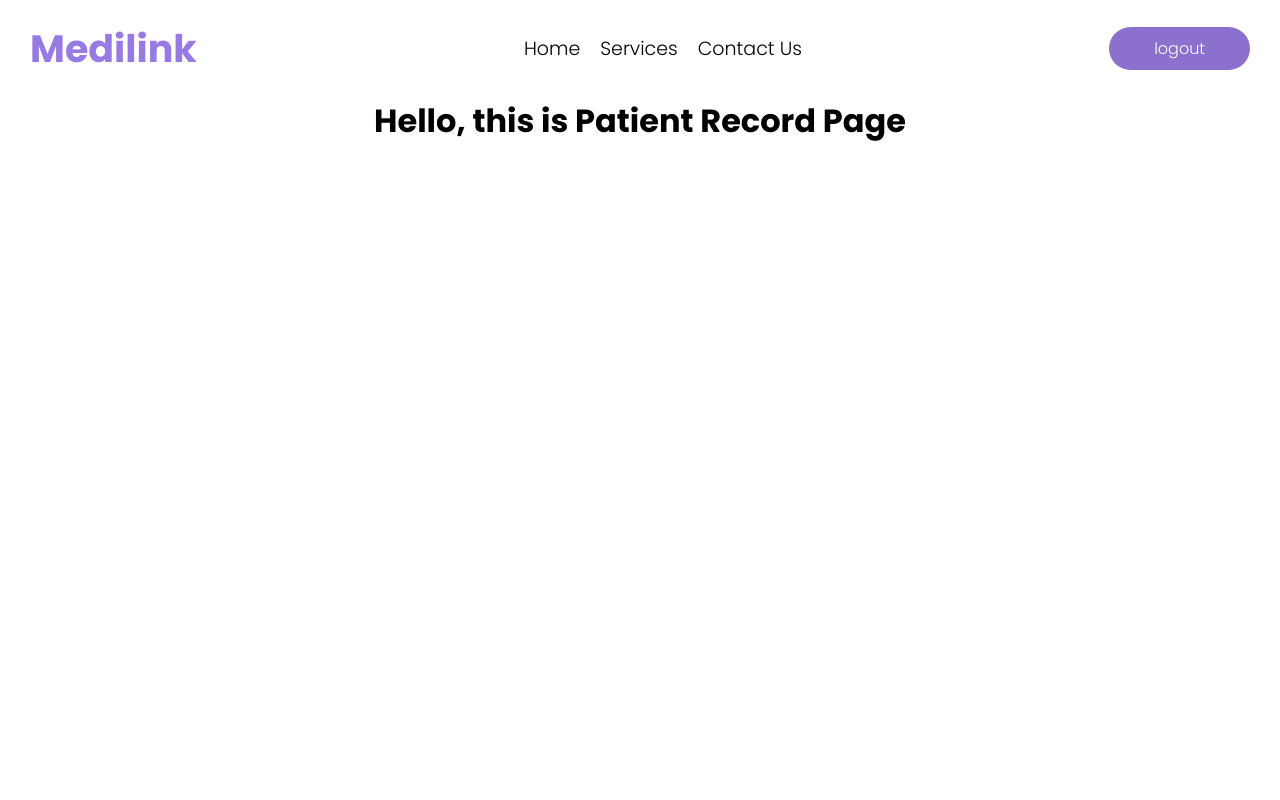
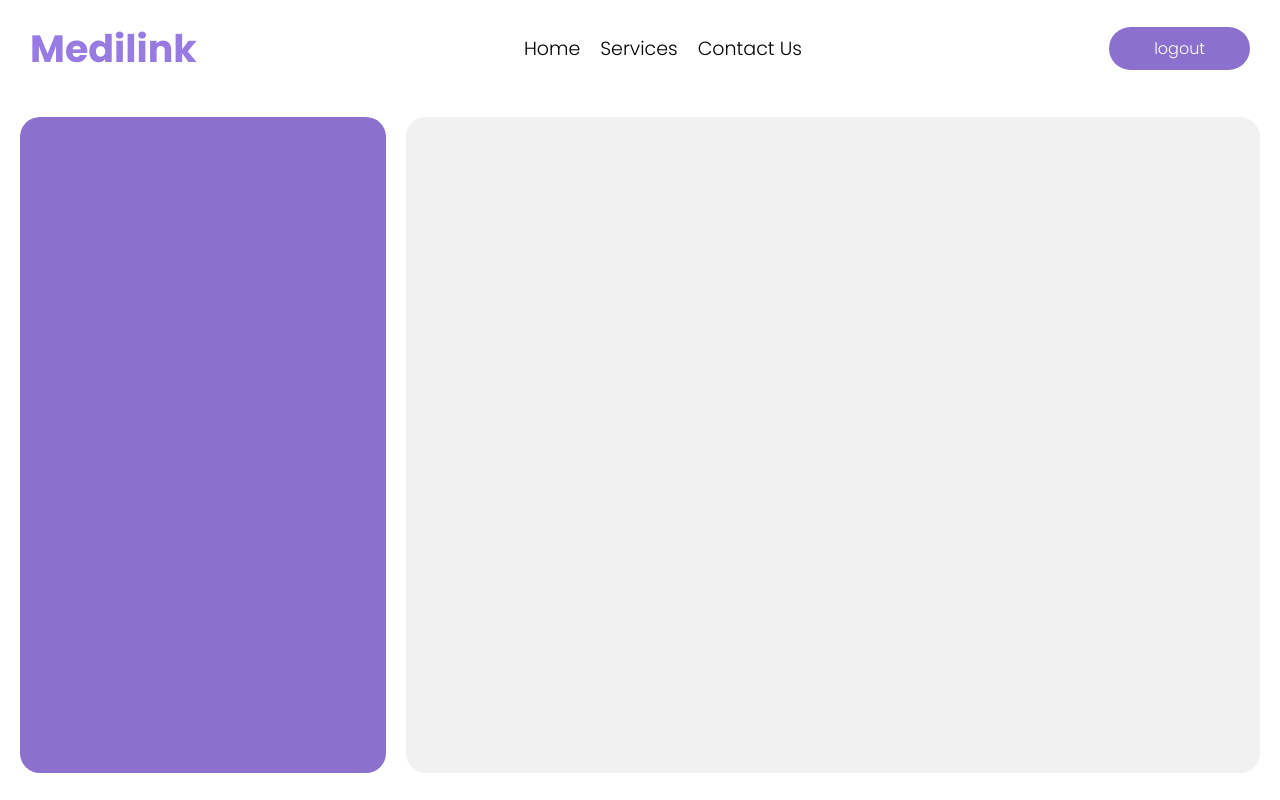
Before and after one commit to lakshya001-AI/Medilink, a React (Vite) app in the folder Frontend/: page /PatientRecordPage in a window 1280 px wide. Built offline with nearby package versions, Linux system fonts and the light colour scheme.

Commit message:
commit changes

```diff
--- a/Frontend/src/App.module.css
+++ b/Frontend/src/App.module.css
@@ -1602,3 +1602,30 @@ cursor: pointer;
 .contactUsDetails p{
     font-size: 17px;
 }
+
+.section1MedicalRecordPatient{
+    width: 100%;
+    height: 82vh;
+    display: flex;
+    align-items: center;
+    flex-direction: row;
+    justify-content: center;
+    padding: 0px 20px;
+}
+
+.section1MRP1{
+    width: 30%;
+    height: 100%;
+    background-color: #8b70cd;
+    border-radius: 20px;
+    margin-top: 40px;
+    margin-right: 20px;
+}
+
+.section1MRP2{
+    width: 70%;
+    height: 100%;
+    background-color: #f1f1f1;
+    border-radius: 20px;
+    margin-top: 40px;
+}
--- a/Frontend/src/patientServices/diseasePredictionPage.jsx
+++ b/Frontend/src/patientServices/diseasePredictionPage.jsx
@@ -29,7 +29,7 @@ function DiesesPredictionPage() {
           </div>
         </div>
         <h1>Hello, this is Disease Prediction Page</h1>
-      </div>
+  </div>
   </>
 }
 
--- a/Frontend/src/patientServices/patientRecordPage.jsx
+++ b/Frontend/src/patientServices/patientRecordPage.jsx
@@ -29,7 +29,20 @@ function PatientRecordPage() {
             </Link>
           </div>
         </div>
-        <h1>Hello, this is Patient Record Page</h1>
+
+        {/* ----------- section 1 ---------------- */}
+
+        <div className={Style.section1MedicalRecordPatient}>
+
+          <div className={Style.section1MRP1}>
+
+          </div>
+
+          <div className={Style.section1MRP2}>
+
+          </div>
+
+        </div>
       </div>
     </>
   );
```
